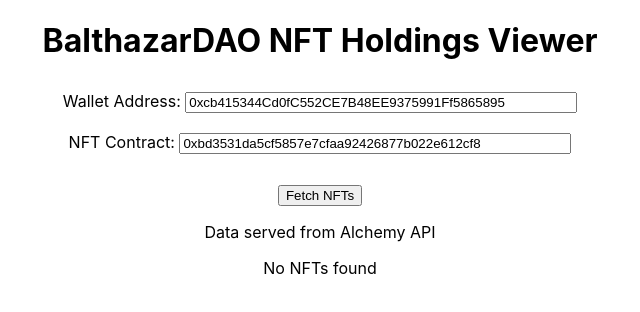
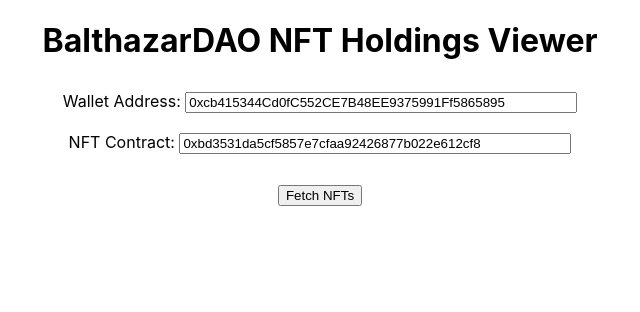
Before and after one commit to redmont/balthazar-DAO-NFT, a React (Create React App) app in the folder frontend/: page / in a window 1280 px wide. Shown: the top 312 px of the page, without its empty margins (320-960 px from the left). Built offline with nearby package versions, Linux system fonts and the light colour scheme.

Commit message:
Error display fix

```diff
--- a/frontend/src/App.tsx
+++ b/frontend/src/App.tsx
@@ -13,7 +13,7 @@
   const [contractAddress, setContractAddress] = useState<string>(
     pudgyPenguinContractAddress
   );
-  const [results, setResult] = useState<any>({ nfts: [], cache: false });
+  const [results, setResult] = useState<any>({ nfts: [{}], cache: Number(3) });
 
   const handleFetchNFTs = async () => {
     try {
--- a/frontend/src/components/NFTList.tsx
+++ b/frontend/src/components/NFTList.tsx
@@ -32,7 +32,9 @@
   }
   return (
     <div>
-      <p>{`Data served from ${cache ? `Redis Cache` : `Alchemy API`}`}</p>
+      {typeof cache == "boolean" && (
+        <p>{`Data served from ${cache ? `Redis Cache` : `Alchemy API`}`}</p>
+      )}
       <ul
         style={{
           display: "flex",
```
